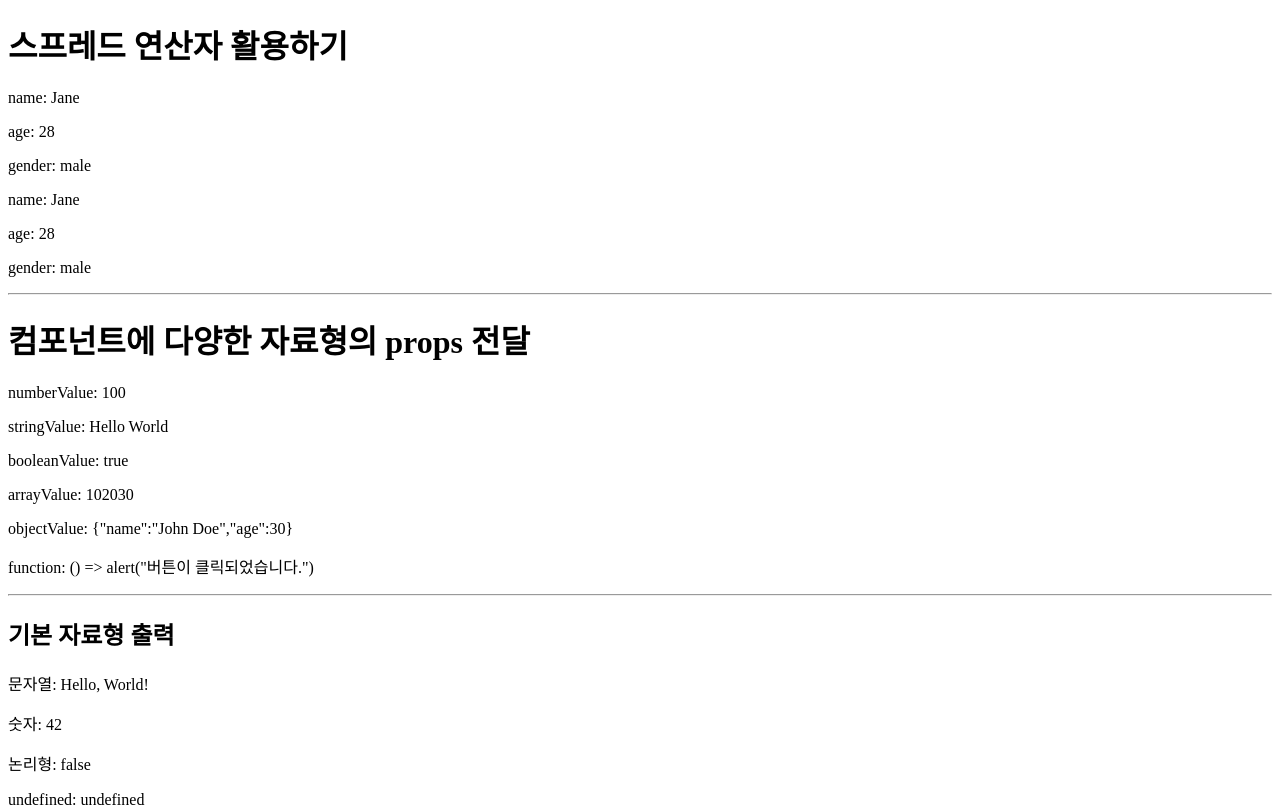
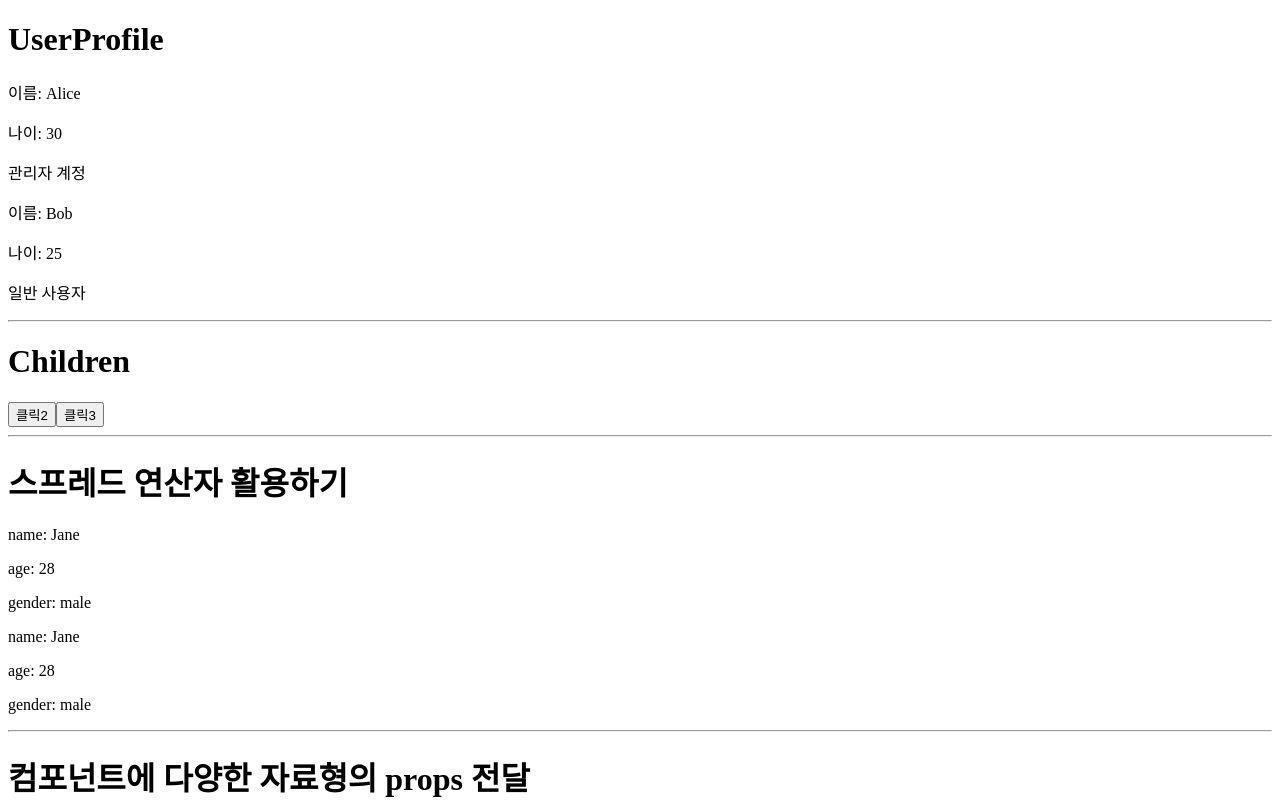
Before and after one commit to jieun-107/react-study, a React (Vite) app: page / in a window 1280 px wide. Shown: the top 807 px of the page. Built offline with nearby package versions, Linux system fonts and the light colour scheme.

Commit message:
이벤트 핸들러 방법

```diff
--- a/src/App.tsx
+++ b/src/App.tsx
@@ -1,6 +1,8 @@
 import PrintValue from "./components/PrintValue";
+import Button from "./components/ui/Button";
 import User from "./components/User";
 import User2 from "./components/User2";
+import UserProfile from "./components/UserProfile";
 
 export default function App() {
   // 기본 자료형 출력
@@ -38,9 +40,20 @@ export default function App() {
     age: 28,
     gender: "male",
   };
+
+
   return (
     // <> : React.Fragment 와 같은 의미 (전체 감싸기 용도)
     <>
+      <h1>UserProfile</h1>
+      <UserProfile name="Alice" age={30} isAdmin={true} />
+      <UserProfile name="Bob" age={25} isAdmin={false} />
+      <hr />
+
+      <h1>Children</h1>
+      <Button />
+      <hr />
+
       <h1>스프레드 연산자 활용하기</h1>
       <User userObj={userObj} />
       <User2 {...userObj} /> {/* 전개 연산자 : userObj 객체의 모든 속성을 개별 props로 전달 */}
--- /dev/null
+++ b/src/components/UserProfile.tsx
@@ -0,0 +1,17 @@
+type UserProfileProps = {
+  name: string;
+  age: number;
+  isAdmin: boolean;
+}
+
+export default function UserProfile({
+  name, age, isAdmin
+}: UserProfileProps) {
+  return (
+    <div>
+        <p>이름: {name}</p>
+        <p>나이: {age}</p>
+        <p>{isAdmin ? "관리자 계정" : "일반 사용자"}</p>
+    </div>
+  )
+}
--- /dev/null
+++ b/src/components/ui/Button.tsx
@@ -0,0 +1,16 @@
+export default function Button() {
+  const handleClick = () => alert("Click");
+  return (
+    <>
+      {/* 인라인 화살표 함수로 직접 이벤트 핸들러 정의 (간단하지만 재사용 불가) */}
+      {/* <button onClick={() => alert("Click!")}>클릭</button> */}
+
+      {/* 매개변수가 없는 이벤트 핸들러: 별도 함수를 정의하여 onClick에 참조로 전달.
+         이 방식은 함수가 재생성되지 않아 성능 최적화에 유리. */}
+      <button onClick={handleClick}>클릭2</button>
+      {/* 매개변수가 있는 이벤트 핸들러: 화살표 함수로 래핑하여 함수 호출.
+         handleClick()처럼 호출 시 매개변수를 전달할 수 있음. */}
+      <button onClick={() => handleClick()}>클릭3</button>
+    </>
+  )
+}
```
